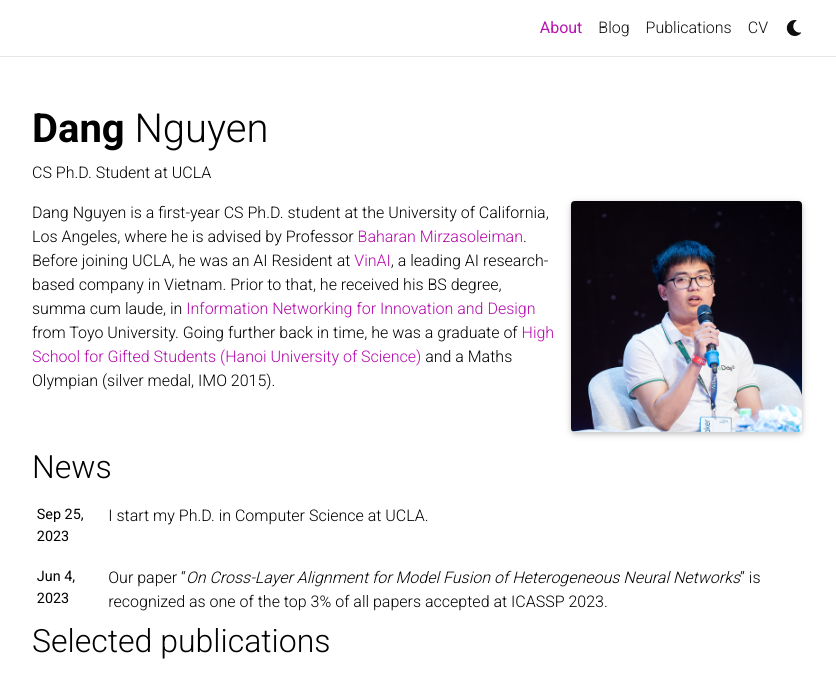
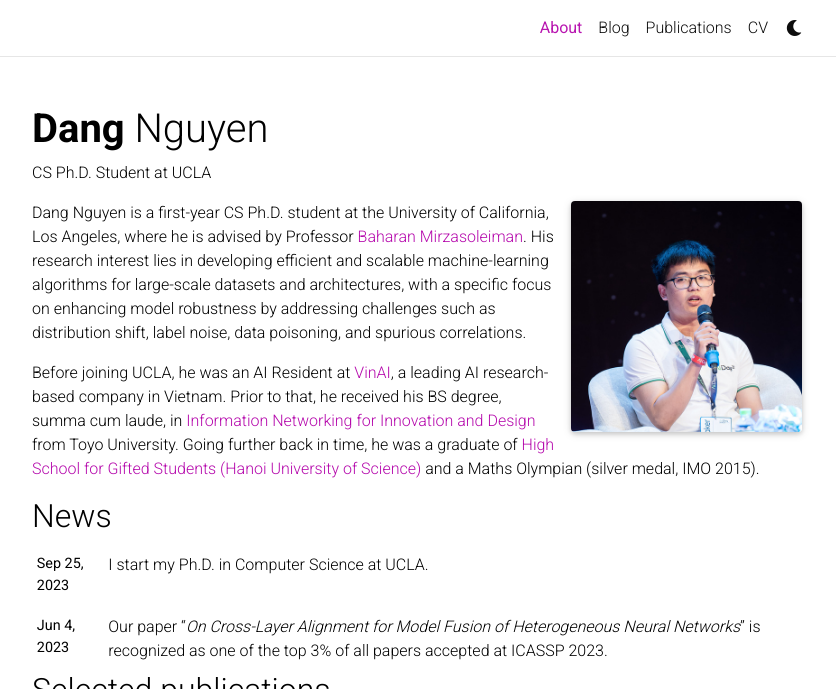
Before and after one commit to hsgser/hsgser.github.io, a Jekyll site: the page built from _pages/about.md, in a window 1280 px wide and 1027 px high, cut to the strip 0-689 px from the top of the window. Shown: the whole strip, without its empty margins (223-1059 px from the left). Built offline with Jekyll 4.4.1, drawn with Linux system fonts in a browser that asks for light colours; full-size pictures stand in for the smaller copies a plugin makes; comment, search, counter and statistics services are not loaded; a style sheet for code colours, icons or effects is not loaded.

Commit message:
Update bio & CV

```diff
--- a/_data/cv.yml
+++ b/_data/cv.yml
@@ -61,4 +61,4 @@
 - title: Professional Services
   type: list
   contents:
-    - <u>Conference Reviewer:</u> NeurIPS (2022-2023), AISTATS (2023), ICML (2023), ICLR (2024).
+    - <u>Conference Reviewer:</u> NeurIPS (2022-2023), AISTATS (2023-2024), ICML (2023-2024), ICLR (2024).
--- a/_pages/about.md
+++ b/_pages/about.md
@@ -18,4 +18,6 @@
 social: true  # includes social icons at the bottom of the page
 ---
 
-Dang Nguyen is a first-year CS Ph.D. student at the University of California, Los Angeles, where he is advised by Professor <a href="https://baharanm.github.io/">Baharan Mirzasoleiman</a>. Before joining UCLA, he was an AI Resident at <a href="https://www.vinai.io/">VinAI</a>, a leading AI research-based company in Vietnam. Prior to that, he received his BS degree, summa cum laude, in <a href="https://www.toyo.ac.jp/en/academics/faculty/iniad/">Information Networking for Innovation and Design</a> from Toyo University. Going further back in time, he was a graduate of <a href="https://en.wikipedia.org/wiki/High_School_for_Gifted_Students,_Hanoi_University_of_Science">High School for Gifted Students (Hanoi University of Science)</a> and a Maths Olympian (silver medal, IMO 2015).
+Dang Nguyen is a first-year CS Ph.D. student at the University of California, Los Angeles, where he is advised by Professor <a href="https://baharanm.github.io/">Baharan Mirzasoleiman</a>. His research interest lies in developing efficient and scalable machine-learning algorithms for large-scale datasets and architectures, with a specific focus on enhancing model robustness by addressing challenges such as distribution shift, label noise, data poisoning, and spurious correlations.
+
+Before joining UCLA, he was an AI Resident at <a href="https://www.vinai.io/">VinAI</a>, a leading AI research-based company in Vietnam. Prior to that, he received his BS degree, summa cum laude, in <a href="https://www.toyo.ac.jp/en/academics/faculty/iniad/">Information Networking for Innovation and Design</a> from Toyo University. Going further back in time, he was a graduate of <a href="https://en.wikipedia.org/wiki/High_School_for_Gifted_Students,_Hanoi_University_of_Science">High School for Gifted Students (Hanoi University of Science)</a> and a Maths Olympian (silver medal, IMO 2015).
```
Also changed, not shown: 1 other file.
